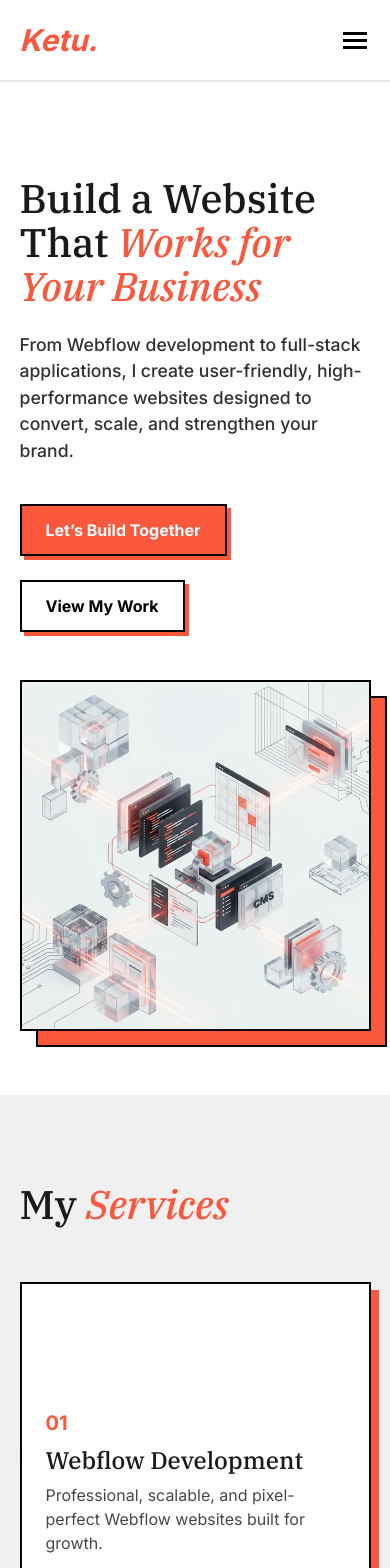
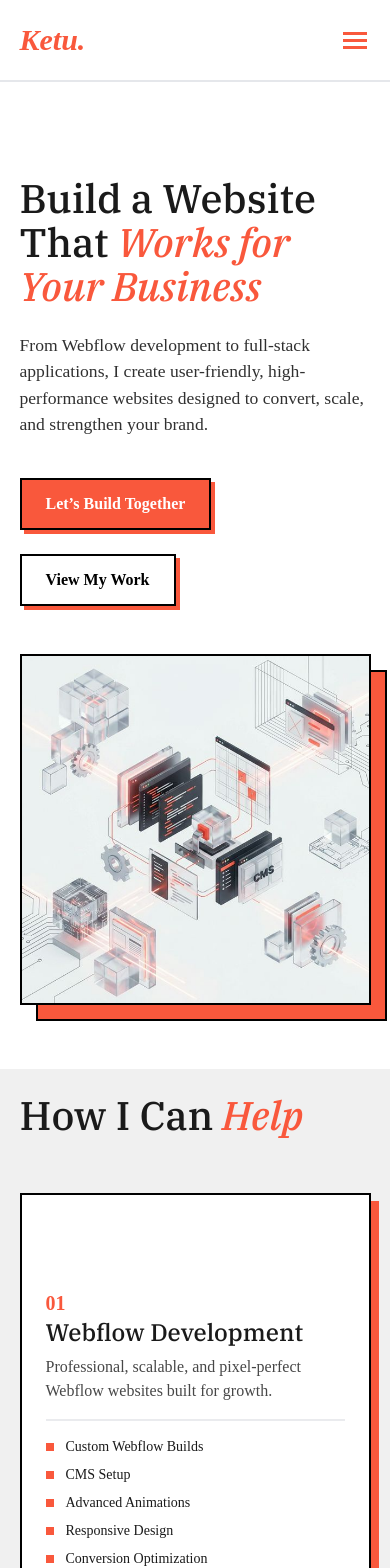
Before and after one commit to Pketu916/portfilio-new, a React (Vite) app: page /service in a window 390 px wide. Shown: the top 1568 px of the page. Built offline with nearby package versions, Linux system fonts and the light colour scheme.

Commit message:
update UI and implement custom cursor

```diff
--- a/package.json
+++ b/package.json
@@ -13,6 +13,7 @@
     "@vercel/analytics": "^1.6.1",
     "@vercel/speed-insights": "^1.3.1",
     "gsap": "^3.14.2",
+    "lenis": "^1.3.17",
     "react": "^19.1.0",
     "react-dom": "^19.1.0",
     "react-router-dom": "^7.13.0",
--- a/src/App.jsx
+++ b/src/App.jsx
@@ -10,14 +10,18 @@ import TermsOfService from './pages/TermsOfService';
 import Navbar from './components/common/Navbar';
 import Footer from './components/common/Footer';
 import ScrollToTop from './components/common/ScrollToTop';
+import CustomCursor from './components/common/CustomCursor';
 import { Analytics } from "@vercel/analytics/react";
 import { SpeedInsights } from "@vercel/speed-insights/react";
+import { ReactLenis } from 'lenis/react';
 import './index.css';
 
 function App() {
   return (
+    <ReactLenis root>
       <Router>
         <ScrollToTop />
+        <CustomCursor />
         {/* App wrapper to ensure footer stays at bottom if content is short */}
         <div className="min-h-screen flex flex-col">
           <Navbar />
@@ -38,6 +42,7 @@ function App() {
           <SpeedInsights />
         </div>
       </Router>
+    </ReactLenis>
   );
 }
 
--- /dev/null
+++ b/src/components/common/CustomCursor.jsx
@@ -0,0 +1,97 @@
+import React, { useEffect, useRef } from 'react';
+import { gsap } from 'gsap';
+
+const CustomCursor = () => {
+    const cursorDotRef = useRef(null);
+
+    useEffect(() => {
+        // Only run on desktop devices
+        if (window.matchMedia("(pointer: coarse)").matches) return;
+
+        const cursorDot = cursorDotRef.current;
+
+        // Set initial position
+        gsap.set(cursorDot, { x: window.innerWidth / 2, y: window.innerHeight / 2, xPercent: -50, yPercent: -50 });
+
+        // Mouse move event
+        let mouseX = window.innerWidth / 2;
+        let mouseY = window.innerHeight / 2;
+        let posX = mouseX;
+        let posY = mouseY;
+
+        // Track mouse position
+        const onMouseMove = (e) => {
+            mouseX = e.clientX;
+            mouseY = e.clientY;
+        };
+
+        // Smooth follow effect
+        gsap.ticker.add(() => {
+            posX += (mouseX - posX) * 0.06; // smaller = more delay
+            posY += (mouseY - posY) * 0.06;
+
+            gsap.set(cursorDot, {
+                x: posX,
+                y: posY,
+            });
+        });
+
+        // Hover effects on links and buttons
+        const handleHoverEnter = () => {
+            gsap.to(cursorDot, {
+                opacity: 0,
+                duration: 0.3
+            });
+        };
+
+        const handleHoverLeave = () => {
+            gsap.to(cursorDot, {
+                opacity: 1,
+                duration: 0.3
+            });
+        };
+
+        const addHoverListeners = () => {
+            const interactables = document.querySelectorAll('a, button, input, textarea, select, .swiper-button-prev-custom, .swiper-button-next-custom');
+            interactables.forEach(el => {
+                el.addEventListener('mouseenter', handleHoverEnter);
+                el.addEventListener('mouseleave', handleHoverLeave);
+            });
+        };
+
+        // Initial listener setup
+        window.addEventListener('mousemove', onMouseMove);
+
+        // Timeout to allow DOM to render before attaching listeners
+        setTimeout(addHoverListeners, 500);
+
+        // Cleanup
+        return () => {
+            window.removeEventListener('mousemove', onMouseMove);
+            const interactables = document.querySelectorAll('a, button, input, textarea, select, .swiper-button-prev-custom, .swiper-button-next-custom');
+            interactables.forEach(el => {
+                el.removeEventListener('mouseenter', handleHoverEnter);
+                el.removeEventListener('mouseleave', handleHoverLeave);
+            });
+        };
+    }, []);
+
+    // Also hide default cursor when component mounts
+    useEffect(() => {
+        if (!window.matchMedia("(pointer: coarse)").matches) {
+            document.body.style.cursor = 'none';
+        }
+        return () => {
+            document.body.style.cursor = 'auto';
+        };
+    }, []);
+
+    return (
+        <div
+            ref={cursorDotRef}
+            className="hidden md:block fixed top-0 left-0 w-3 h-3 bg-color-primary pointer-events-none z-[99999] shadow-sm shadow-black/20"
+        ></div>
+    );
+};
+
+export default CustomCursor;
--- a/src/components/common/Navbar.jsx
+++ b/src/components/common/Navbar.jsx
@@ -1,6 +1,7 @@
 import React, { useState, useEffect } from 'react';
 import { Link, useLocation } from 'react-router-dom';
 import Container from '../layout/Container';
+import menuBg from '../../assets/services/service-3.png'; // Using an abstract service image for the menu background
 
 const Navbar = () => {
     const [isOpen, setIsOpen] = useState(false);
@@ -46,7 +47,7 @@ const Navbar = () => {
                 <Container>
                     <div className="flex justify-between items-center h-20">
                         {/* Logo */}
-                        <Link to="/" className="text-3xl font-bold italic text-color-primary flex-shrink-0 z-50">
+                        <Link to="/" className="text-3xl font-bold italic text-color-primary flex-shrink-0 z-50 relative">
                             Ketu.
                         </Link>
 
@@ -71,13 +72,13 @@ const Navbar = () => {
 
                         {/* Mobile Hamburger Icon */}
                         <button
-                            className="md:hidden flex flex-col justify-center items-center w-8 h-8 space-y-1 focus:outline-none z-50 bg-white p-1"
+                            className={`md:hidden flex flex-col justify-center items-center w-8 h-8 space-y-1 focus:outline-none z-50 p-1 relative transition-colors duration-300 ${isOpen ? 'bg-transparent' : 'bg-white'}`}
                             onClick={() => setIsOpen(!isOpen)}
                             aria-label="Toggle menu"
                         >
-                            <span className={`block w-6 h-[3px] bg-black transition-transform duration-300 ease-in-out ${isOpen ? 'translate-y-1.5 rotate-45' : ''}`}></span>
-                            <span className={`block w-6 h-[3px] bg-black transition-opacity duration-300 ease-in-out ${isOpen ? 'opacity-0' : 'opacity-100'}`}></span>
-                            <span className={`block w-6 h-[3px] bg-black transition-transform duration-300 ease-in-out ${isOpen ? '-translate-y-[7px] -rotate-45' : ''}`}></span>
+                            <span className={`block w-6 h-[3px] transition-all duration-300 ease-in-out ${isOpen ? 'translate-y-[7px] rotate-45 bg-color-primary' : 'bg-color-primary'}`}></span>
+                            <span className={`block w-6 h-[3px] transition-opacity duration-300 ease-in-out ${isOpen ? 'opacity-0 bg-color-primary' : 'opacity-100 bg-color-primary'}`}></span>
+                            <span className={`block w-6 h-[3px] transition-all duration-300 ease-in-out ${isOpen ? '-translate-y-[7px] -rotate-45 bg-color-primary' : 'bg-color-primary'}`}></span>
                         </button>
                     </div>
                 </Container>
@@ -85,20 +86,30 @@ const Navbar = () => {
 
             {/* Mobile Menu Dropdown */}
             <div
-                className={`fixed inset-0 bg-white border-b-2 border-black transition-transform duration-300 ease-in-out transform ${isOpen ? 'translate-y-0' : '-translate-y-full'
+                className={`fixed inset-0 bg-black transition-transform duration-500 ease-in-out transform ${isOpen ? 'translate-y-0' : '-translate-y-full'
                     } md:hidden flex flex-col justify-center items-center z-40`}
             >
-                <div className="flex flex-col gap-8 text-center mt-16">
-                    {navLinks.map((link) => (
-                        <Link
+                {/* Background Image with Dark Overlay */}
+                <div
+                    className="absolute inset-0 opacity-40 z-0 bg-cover bg-center bg-no-repeat"
+                    style={{ backgroundImage: `url(${menuBg})` }}
+                ></div>
+
+                <div className="flex flex-col gap-8 text-center mt-16 z-10 w-full px-6">
+                    {navLinks.map((link, index) => (
+                        <div
                             key={link.name}
-                            to={link.path}
-                            onClick={() => setIsOpen(false)}
-                            className={`text-4xl font-bold hover:text-color-primary transition-colors ${isActive(link.path) ? 'text-color-primary italic' : 'text-color-dark'
-                                }`}
+                            className={`border-b border-white/20 pb-4 w-full transform transition-all duration-500 delay-${index * 100} ${isOpen ? 'translate-y-0 opacity-100' : 'translate-y-8 opacity-0'}`}
                         >
-                            {link.name}
-                        </Link>
+                            <Link
+                                to={link.path}
+                                onClick={() => setIsOpen(false)}
+                                className={`text-4xl font-bold transition-colors block ${isActive(link.path) ? 'text-color-primary italic' : 'text-white hover:text-color-primary'
+                                    }`}
+                            >
+                                {link.name}
+                            </Link>
+                        </div>
                     ))}
                 </div>
             </div>
--- a/src/components/home/Services.jsx
+++ b/src/components/home/Services.jsx
@@ -20,7 +20,7 @@ const Services = () => {
             const tl = gsap.timeline({
                 scrollTrigger: {
                     trigger: triggerRef.current,
-                    start: "top top",
+                    start: "top 0", // Offset by the 80px height of the navbar
                     end: () => `+=${window.innerHeight * cards.length}`,
                     pin: true,
                     pinSpacing: true,
@@ -64,14 +64,14 @@ const Services = () => {
 
     return (
         <div ref={triggerRef} className="bg-[#f0f0f0] overflow-hidden">
-            <Section id="services" className="min-h-[100vh] md:h-screen flex items-center !py-0">
-                <Container className="h-[85vh] md:h-[80vh] flex flex-col md:flex-row gap-8 lg:gap-16">
+            <Section id="services" className="h-[100vh] flex items-center !py-0">
+                <Container className="h-full w-full flex flex-col md:flex-row gap-8 lg:gap-16 items-center">
                     {/* Left Side: Sticky Image Stack */}
-                    <div className="w-full md:w-1/2 h-auto md:h-full flex flex-col justify-start md:justify-center gap-4 md:gap-8 relative z-20">
+                    <div className="w-full md:w-1/2 flex flex-col justify-start md:justify-center gap-4 md:gap-8 relative z-20">
                         <h2 className="text-[clamp(2.5rem,5vw,4rem)] font-bold mt-4 md:mt-0">
-                            My <span className="text-color-primary italic">Services</span>
+                            How I Can<span className="text-color-primary italic"> Help</span>
                         </h2>
-                        <div className="hidden md:block w-full h-[60vh] border-2 border-black bg-white overflow-hidden card-shadow relative">
+                        <div className="hidden md:block w-full h-[500px] border-2 bg-white overflow-hidden card-shadow relative">
                             {services.map((service, index) => (
                                 <React.Fragment key={`media-${service.id}`}>
                                     <img
@@ -86,22 +86,23 @@ const Services = () => {
                     </div>
 
                     {/* Right Side: Stacking Cards */}
-                    <div className="w-full md:w-1/2 flex-1 md:h-full relative mt-4 md:mt-0" ref={containerRef}>
-                        <div className="absolute top-0 left-0 z-0 opacity-10 pointer-events-none pt-24">
-                            <h2 className="text-[clamp(2.5rem,6vw,5rem)] font-bold leading-[1.1] mb-8">
-                                Expertise that <span className="text-color-primary italic whitespace-nowrap">scales.</span>
+                    <div className="w-full md:w-1/2 flex flex-col justify-start md:justify-center gap-4 md:gap-8 relative mt-4 md:mt-0 z-10" ref={containerRef}>
+                        {/* Invisible placeholder to perfectly align with the left-side header */}
+                        <h2 className="text-[clamp(2.5rem,5vw,4rem)] font-bold mt-4 md:mt-0 opacity-0 pointer-events-none hidden md:block select-none" aria-hidden="true">
+                            How I Can<span className="italic"> Help</span>
                         </h2>
-                        </div>
+
+                        <div className="relative w-full h-[500px]">
                             {services.map((service, index) => (
                                 <div
                                     key={service.id}
-                                className="service-card absolute inset-0 bg-white border-2 border-black p-6 md:p-8 lg:p-12 flex flex-col justify-center card-shadow overflow-y-auto no-scrollbar"
+                                    className="service-card absolute inset-0 bg-white border-2 border-black p-6 md:p-8 lg:p-12 card-shadow overflow-y-auto no-scrollbar grid"
                                     style={{ zIndex: index + 10 }}
                                 >
-                                <div className="h-full flex flex-col justify-center my-auto">
-                                    <span className="text-color-primary font-bold text-xl mb-2 md:mb-4 block">0{index + 1}</span>
+                                    <div className="w-full self-center">
+                                        <span className="text-color-primary font-bold text-xl md:mb-2 block">0{index + 1}</span>
                                         <h3 className="text-[clamp(1.5rem,3vw,2.5rem)] font-bold mb-2 md:mb-4 leading-tight">{service.title}</h3>
-                                    <p className="text-base md:text-lg opacity-80 mb-4 md:mb-6 lg:mb-8 border-b-2 border-black pb-4">{service.subtitle}</p>
+                                        <p className="text-base md:text-lg opacity-80 mb-4 md:mb-6 border-b-2 pb-4">{service.subtitle}</p>
                                         <ul className="space-y-2 md:space-y-3">
                                             {service.features.map((feature, fIndex) => (
                                                 <li key={fIndex} className="flex items-start gap-3 text-sm md:text-base lg:text-lg font-medium">
@@ -114,6 +115,7 @@ const Services = () => {
                                 </div>
                             ))}
                         </div>
+                    </div>
                 </Container>
             </Section>
         </div>
--- a/src/components/home/ValueProposition.jsx
+++ b/src/components/home/ValueProposition.jsx
@@ -19,7 +19,7 @@ const ValueProposition = () => {
                         ease: "none",
                     }).pause();
 
-                    li.addEventListener('mouseenter', () => tween.play());
+                    li.addEventListener('mouseover', () => tween.play());
                     li.addEventListener('mouseleave', () => tween.pause());
                 }
             });
@@ -52,12 +52,12 @@ const ValueProposition = () => {
                         I create:
                     </h3>
                 </Container>
-                <ul className="list-none p-0 w-full border-t border-black">
+                <ul className="list-none p-0 w-full border-t">
                     {items.map((item, index) => (
                         <li
                             key={index}
                             ref={el => listRefs.current[index] = el}
-                            className="group relative overflow-hidden text-[clamp(1.25rem,3vw,1.75rem)] border-b border-black cursor-pointer hover:bg-color-primary hover:text-white transition-colors duration-300 w-full"
+                            className="group relative overflow-hidden text-[clamp(1.25rem,3vw,1.75rem)] border-b cursor-pointer hover:bg-color-primary hover:text-white transition-all duration-300 w-full"
                         >
                             <Container>
                                 <div className="py-6 flex items-center gap-4 group-hover:opacity-0 transition-opacity duration-300 w-full">
--- a/src/components/home/WhyChooseMe.jsx
+++ b/src/components/home/WhyChooseMe.jsx
@@ -68,7 +68,7 @@ const WhyChooseMe = () => {
             <Section id="why-choose-me" className="min-h-screen flex flex-col justify-center">
                 <Container className="mb-16">
                     <h2 className="text-[clamp(2.5rem,5vw,4rem)] font-bold">
-                        Why Choose <span className="text-color-primary italic">Me</span>
+                        Why I’m the <span className="text-color-primary italic"> Right Fit</span>
                     </h2>
                 </Container>
 
--- a/src/index.css
+++ b/src/index.css
@@ -42,28 +42,16 @@ h6 {
   /* Force zero border radius */
 }
 
+html,
 body {
-  font-family: 'Inter', -apple-system, BlinkMacSystemFont, 'Segoe UI', Roboto, Oxygen, Ubuntu, Cantarell, 'Open Sans', 'Helvetica Neue', sans-serif;
-  background-color: var(--color-white);
+  background-color: var(--color-bg);
   color: var(--color-dark);
+  font-family: var(--font-primary);
   line-height: 1.5;
+  /* Kept from original body */
   -webkit-font-smoothing: antialiased;
 }
 
-/* Hide scrollbar globally for ALL elements */
-*::-webkit-scrollbar {
-  display: none !important;
-  width: 0 !important;
-  height: 0 !important;
-}
-
-/* Hide scrollbar for IE, Edge and Firefox globally for ALL elements */
-* {
-  -ms-overflow-style: none !important;
-  scrollbar-width: none !important;
-}
-
-/* Client-First Utilities in Tailwind style */
 @layer components {
   .padding-global {
     @apply px-[5%];
```
Also changed, not shown: git_branch.txt (added), git_log.txt (added), git_log_main.txt (added), git_status.txt (added), 1 other file (tests, documents, lock files or other folders). Lines whose indentation alone changed are shown as unchanged.
